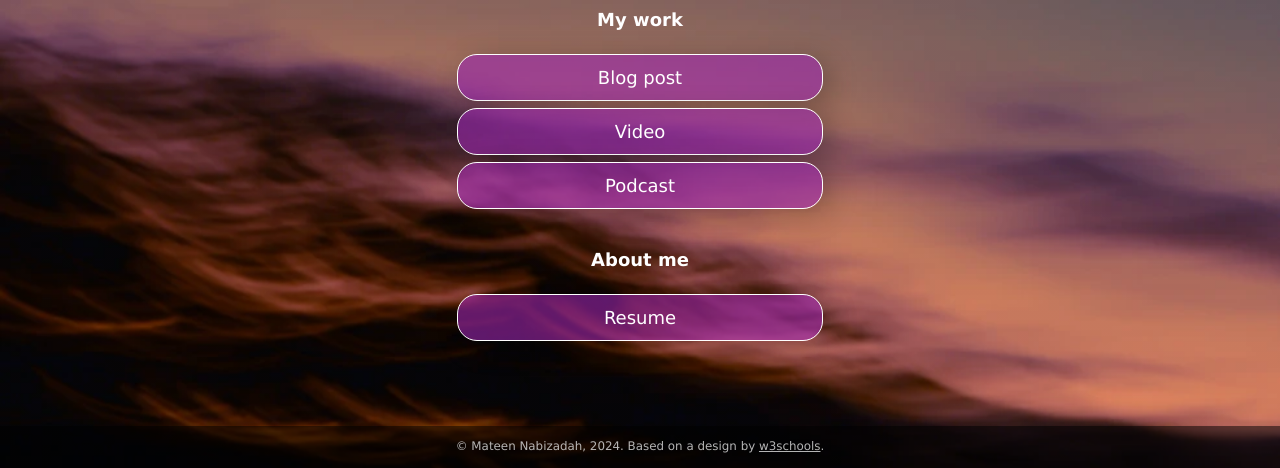
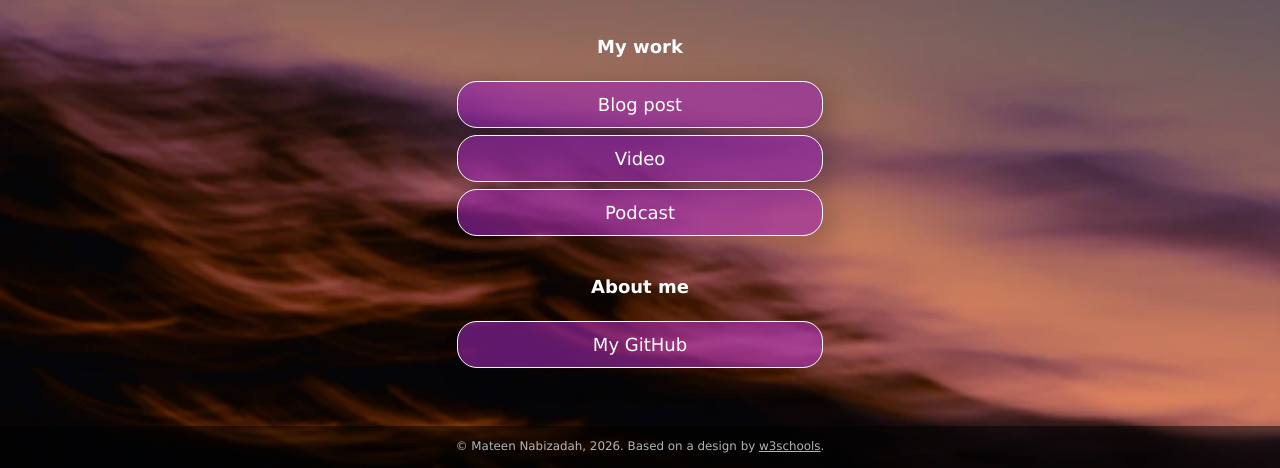
Before and after one commit to mateennabizadah-gif/mateennabizadah-gif.github.io, a plain HTML site: page index.html in a window 1280 px wide. Shown: the part 332-800 px from the top of the page. Drawn offline with Linux system fonts and the light colour scheme.

Commit message:
Updated website content and links

```diff
--- a/index.html
+++ b/index.html
@@ -6,13 +6,12 @@
 <head>
   <meta charset="utf-8" />
   <meta name="viewport" content="width=device-width, initial-scale=1" />
-  <!-- Add your name below -->
   <title>Mateen Nabizadah</title>
   <link rel="stylesheet" href="css/style.css">
 </head>
 
 <body class="main-text-color">
-  <!-- Content container. Everything except footer goes here -->
+
   <div class="container">
 
     <!-- Image and name container -->
@@ -21,14 +20,13 @@
     </div>
 
     <div class="intro">
-      I'm <span class="name"><strong>Mateen Nabizadah</strong></span>, a senior at Virginia Tech majoring in CMA.
+      I'm <span class="name"><strong>Mateen Nabizadah</strong></span>, a senior at Virginia Tech majoring in Cybersecurity Management and Analytics.
     </div>
 
     <div class="section-header">
       <h1>My work</h1>
     </div>
 
-    <!-- Replace the # inside of href="#" with your links -->
     <div class="links-container">
 
       <!-- Blog Post -->
@@ -45,8 +43,8 @@
       <div class="button toggle">Video</div>
       <div class="slidedown">
         <div class="description">
-          <h2>Video title</h2>
-          <p>Add a short but appealing description of your video.</p>
+          <h2>Video Project Coming Soon</h2>
+          <p>I'm currently working on a video project exploring digital media and how it influences the way we interact with content online. Check back soon for the finished video!</p>
           <a href="#" class="external-link" target="_blank">Watch</a>
         </div>
       </div>
@@ -55,9 +53,9 @@
       <div class="button toggle">Podcast</div>
       <div class="slidedown">
         <div class="description">
-          <h2>Podcast title</h2>
-          <p>Add a short but appealing description of your podcast</p>
-          <a href="#" class="external-link" target="_blank">Listen</a>
+          <h2>How Short-Form Videos Are Changing Sports</h2>
+          <p>Are sports fans still watching full games, or are highlights taking over? In this podcast, our group discusses how TikTok, Instagram Reels, and viral sports clips are changing the way fans follow their favorite teams, judge athletes, and experience sports.</p>
+          <a href="https://soundcloud.com" class="external-link" target="_blank">Listen</a>
         </div>
       </div>
 
@@ -69,18 +67,19 @@
     </div>
 
     <div class="links-container">
-      <a href="https://drive.google.com" class="button" target="_blank">Resume</a>
+      <a href="https://github.com/mateennabizadah-gif" class="button" target="_blank">My GitHub</a>
     </div>
 
   </div>
 
   <div class="footer">
-    <p>© Mateen Nabizadah, 2024. Based on a design by
+    <p>© Mateen Nabizadah, 2026. Based on a design by
       <a href="https://www.w3schools.com/howto/howto_website_create_linktree.asp" target="_blank">w3schools</a>.
     </p>
   </div>
 
   <script type="text/javascript" src="js/slider.js"></script>
+
 </body>
 
 </html>
```
